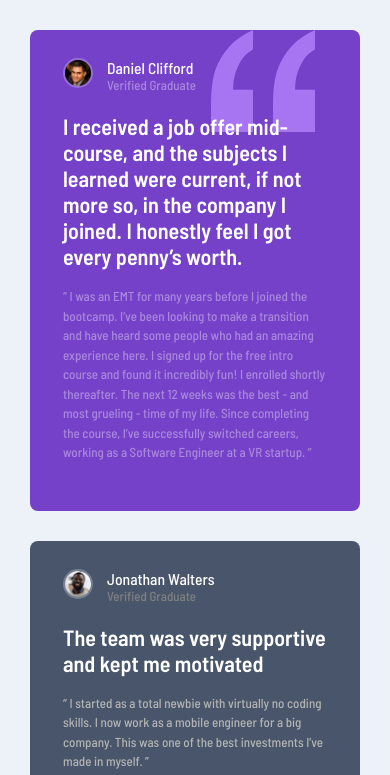
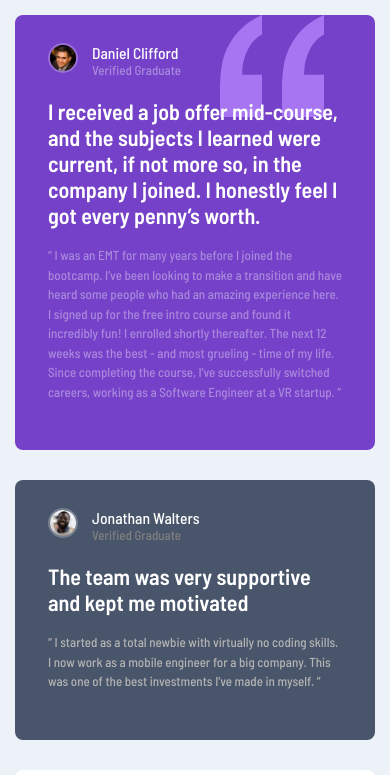
Before and after one commit to NehalSahu8055/Responsive_testimonials_grid_section, a plain HTML site: page index.html in a window 390 px wide. Shown: the top 775 px of the page. Drawn offline with Linux system fonts and the light colour scheme.

Commit message:
Update style.css

```diff
--- a/css/style.css
+++ b/css/style.css
@@ -9,7 +9,7 @@ body{
     background-color: #EDF2F8;
 }
 .container{
-    padding: 164px;
+    padding: 25px;
 }
 .four-cards{
     display: flex;
@@ -102,7 +102,7 @@ body{
 
 @media only screen and (max-width:1000px){
     .container{
-        padding:30px;
+        padding:15px;
     }
     .card-1245, .four-cards, .card-12, .card-45{
         flex-direction: column;
```
